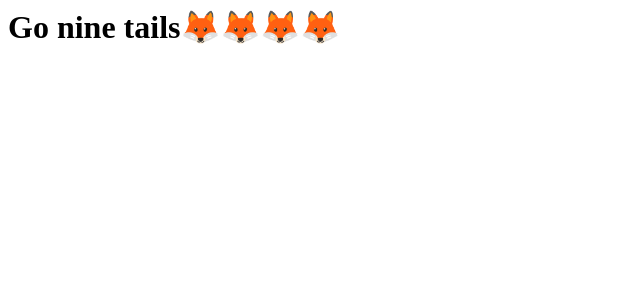
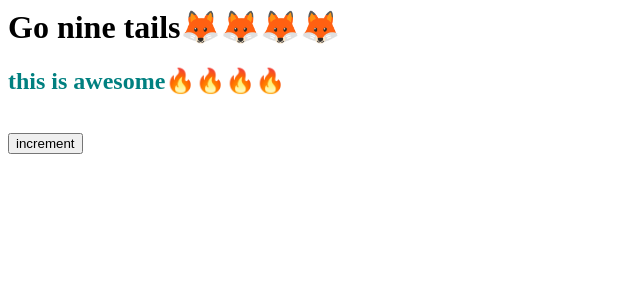
Before and after one commit to uptimax/angular-ivy-ps6krz, an Angular app: page / in a window 1280 px wide. Shown: the top 300 px of the page, without its empty margins (0-640 px from the left). Built offline with nearby package versions, Linux system fonts and the light colour scheme.

Commit message:
2 files modified

```diff
--- a/src/app/message.component.html
+++ b/src/app/message.component.html
@@ -1 +1,3 @@
 <h1>Go nine tails{{emoji}}</h1>
+<h2>this is {{awesome}} </h2><br/>
+<button (click)='inc()'>increment</button>
--- a/src/app/message.component.ts
+++ b/src/app/message.component.ts
@@ -3,8 +3,12 @@
 @Component({
   selector:'msg',
   templateUrl:'message.component.html',
-  styles:['h1{font-family:robot,san-serif']
+  styles:['h1{font-family:robot,san-serif','h2{color:teal']
 })
 export class MessageComponent{
   @Input() emoji: string;
+  awesome = ' awesome🔥🔥🔥🔥';
+  inc(){
+    this.awesome +=  ' 💕👄💝💋'
+  }
 }
```
